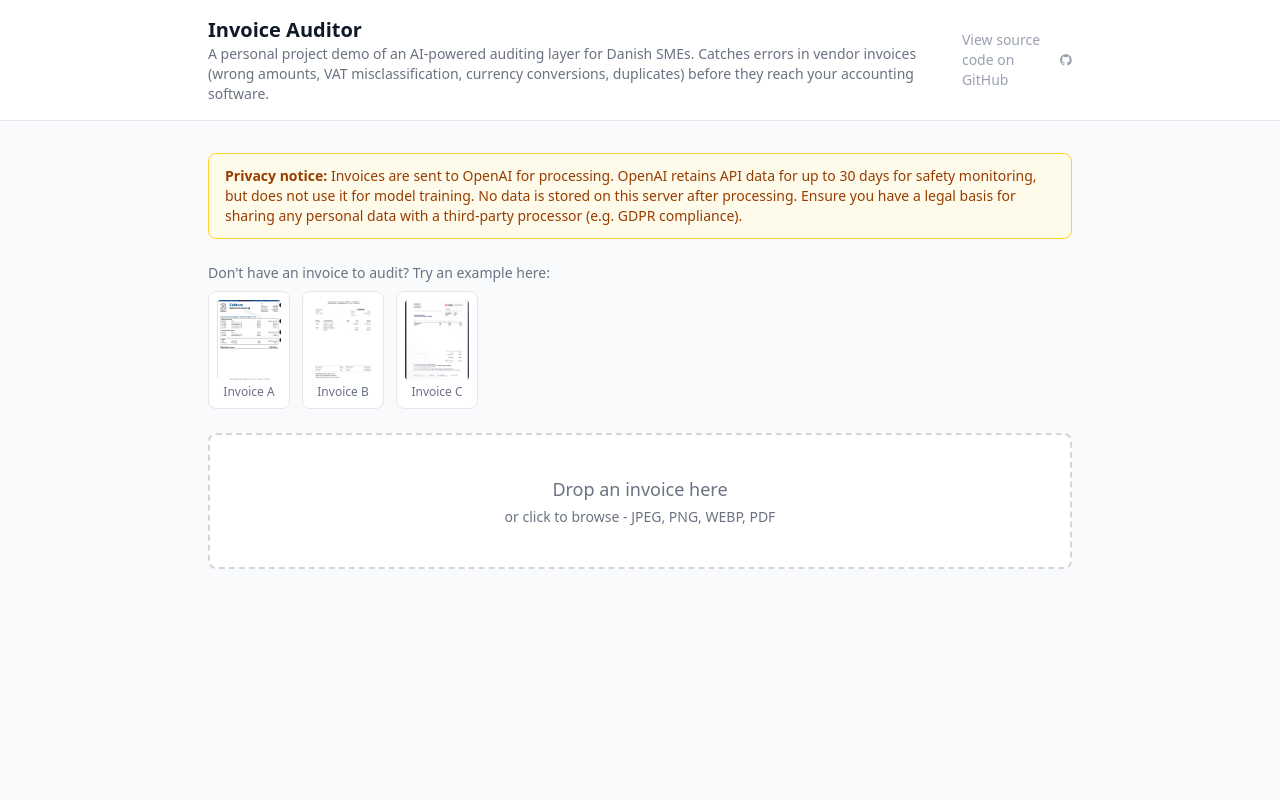
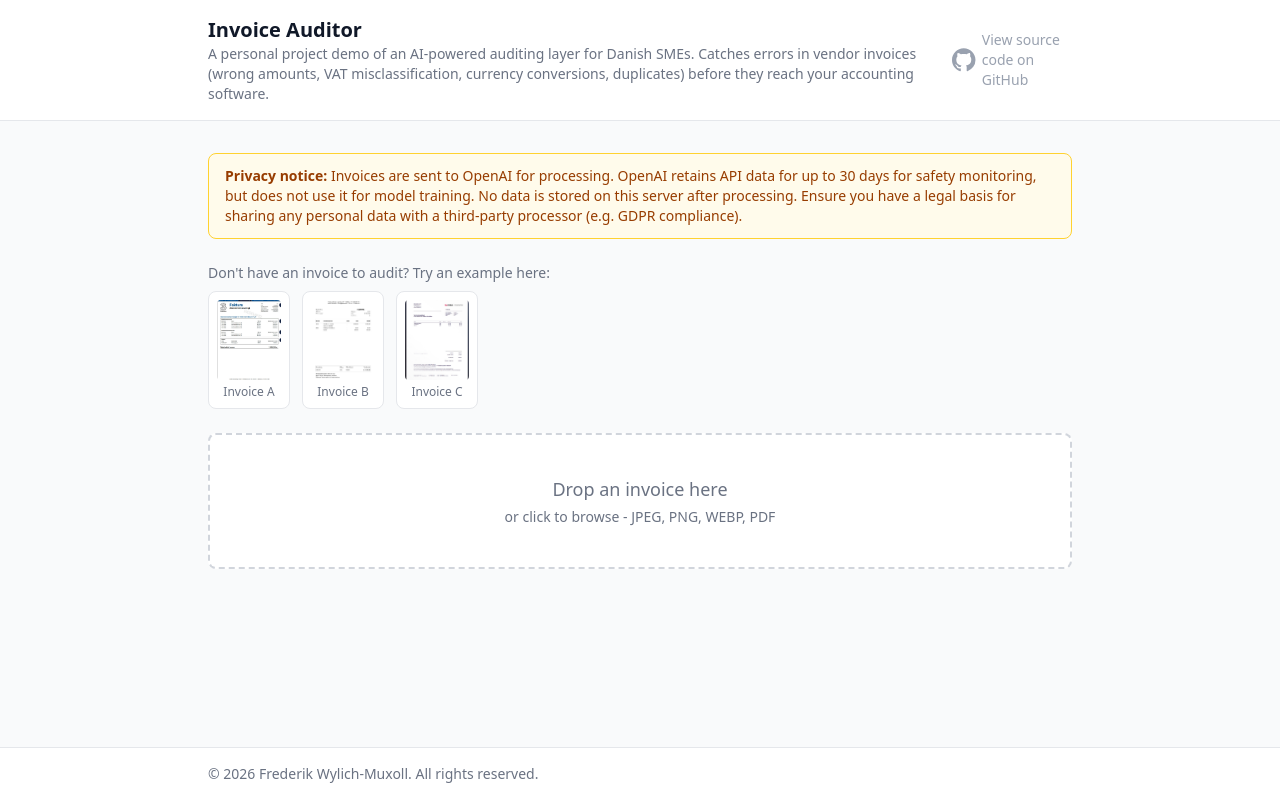
Before and after one commit to wylich/invoice-auditor, a React (Vite) app in the folder frontend/: page / in a window 1280 px wide. Built offline with nearby package versions, Linux system fonts and the light colour scheme; no server answers.

Commit message:
Frontend enhance footer + header link styling

```diff
--- a/frontend/src/App.tsx
+++ b/frontend/src/App.tsx
@@ -48,10 +48,10 @@ export default function App() {
   }, []);
 
   return (
-    <div className="min-h-screen bg-gray-50">
+    <div className="min-h-screen bg-gray-50 flex flex-col">
       <Header />
 
-      <main className="mx-auto max-w-4xl space-y-6 px-4 py-8">
+      <main className="flex-1 mx-auto max-w-4xl space-y-6 px-4 py-8">
         <PrivacyNotice />
         <ExampleInvoices onSelect={setStagedFile} disabled={uploading} />
         <FileUpload onUpload={handleUpload} disabled={uploading} stagedFile={stagedFile} />
@@ -69,6 +69,11 @@ export default function App() {
         {invoice && <AuditResult invoice={invoice} />}
         {invoice && previewFile && <InvoicePreview file={previewFile} />}
       </main>
+      <footer className="border-t border-gray-200 bg-white mt-auto">
+        <div className="mx-auto max-w-4xl px-4 py-4 text-sm text-gray-500">
+          © 2026 Frederik Wylich-Muxoll. All rights reserved.
+        </div>
+      </footer>
     </div>
   );
 }
--- a/frontend/src/components/Header.tsx
+++ b/frontend/src/components/Header.tsx
@@ -14,13 +14,13 @@ export default function Header() {
           href="https://github.com/wylich/invoice-auditor"
           target="_blank"
           rel="noopener noreferrer"
-          className="flex items-center text-gray-400 hover:text-gray-600 transition-colors"
+          className="flex items-center gap-1.5 text-gray-400 hover:text-gray-600 transition-colors"
           aria-label="View source on GitHub"
         >
-          <span className="mr-2 text-sm">View source code on GitHub</span>
-          <svg xmlns="http://www.w3.org/2000/svg" width="24" height="24" viewBox="0 0 24 24" fill="currentColor">
+          <svg xmlns="http://www.w3.org/2000/svg" width="48" height="48" viewBox="0 0 24 24" fill="currentColor">
             <path d="M12 0C5.37 0 0 5.37 0 12c0 5.31 3.435 9.795 8.205 11.385.6.105.825-.255.825-.57 0-.285-.015-1.23-.015-2.235-3.015.555-3.795-.735-4.035-1.41-.135-.345-.72-1.41-1.23-1.695-.42-.225-1.02-.78-.015-.795.945-.015 1.62.87 1.845 1.23 1.08 1.815 2.805 1.305 3.495.99.105-.78.42-1.305.765-1.605-2.67-.3-5.46-1.335-5.46-5.925 0-1.305.465-2.385 1.23-3.225-.12-.3-.54-1.53.12-3.18 0 0 1.005-.315 3.3 1.23.96-.27 1.98-.405 3-.405s2.04.135 3 .405c2.295-1.56 3.3-1.23 3.3-1.23.66 1.65.24 2.88.12 3.18.765.84 1.23 1.905 1.23 3.225 0 4.605-2.805 5.625-5.475 5.925.435.375.81 1.095.81 2.22 0 1.605-.015 2.895-.015 3.3 0 .315.225.69.825.57A12.02 12.02 0 0 0 24 12c0-6.63-5.37-12-12-12z" />
           </svg>
+          <span className="text-sm">View source code on GitHub</span>
         </a>
       </div>
     </header>
```
